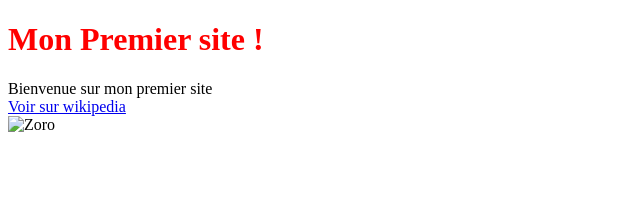
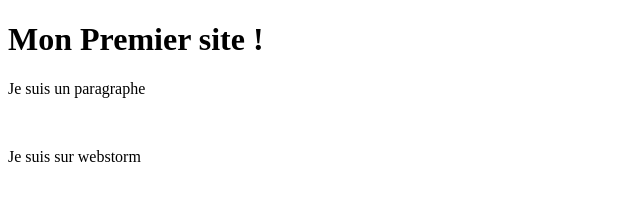
Before and after one commit to Emre-esig/premier-code, a plain HTML site: page index.html in a window 1280 px wide. Shown: the whole page, without its empty margins (0-640 px from the left). Drawn offline with Linux system fonts and the light colour scheme.

Commit message:
premiere modification webstorm

```diff
--- a/index.html
+++ b/index.html
@@ -4,19 +4,12 @@
   <meta charset="UTF-8">
   <title>Premier Site</title>
   <style>
-    <link rel="stylesheet" href="styles.css">
-   body{
-     background:#ADD8E6;
-   }
-   h1{
-     color:red;
-   }
   </style>
 </head>
 <body>
   <h1>Mon Premier site !</h1>
-  <p1>Bienvenue sur mon premier site</p1></br>
-  <a href="https://fr.wikipedia.org/wiki/One_Piece" target="_blank">Voir sur wikipedia</a></br>
-  <img src:"C:\Users\emreg\Documents" alt="Zoro"/>
+
+  <p>Je suis un paragraphe</p></br>
+  <p>Je suis sur webstorm</p>
 </body>
 </html>
```
